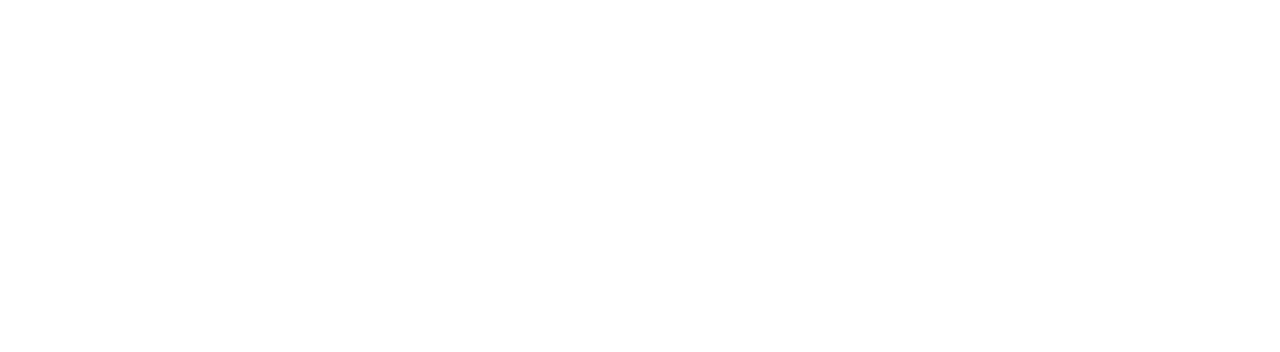
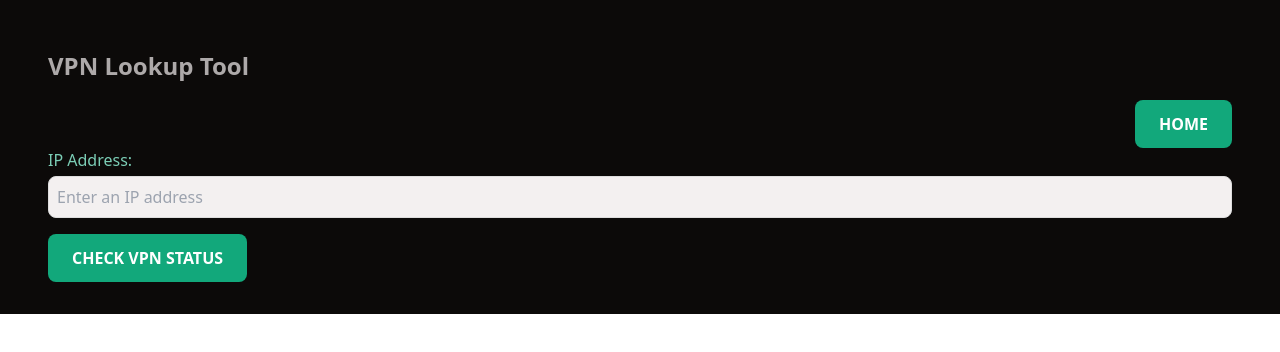
Before and after one commit to sudo-self/NetWise, a Nuxt app: page /VpnVue in a window 1280 px wide. Before the commit this address had no page. Shown: the top 352 px of the page. Built offline with nearby package versions, Linux system fonts and the light colour scheme.

Commit message:
Create VpnVue.vue

```diff
--- /dev/null
+++ b/pages/VpnVue.vue
@@ -0,0 +1,153 @@
+<template>
+  <div class="wrapper">
+    <div class="margins">
+      <h2 class="sub-heading">VPN Lookup Tool</h2>
+
+      <form @submit.prevent="fetchVPNDetails">
+        <div class="mb-4">
+          <div class="flex justify-end mt-4">
+            <router-link to="/" class="home-button">
+              <button class="action-button">Home</button>
+            </router-link>
+          </div>
+          <label class="block mb-1 gradient__text">IP Address:</label>
+          <input
+            type="text"
+            v-model="ipAddress"
+            class="input-field"
+            placeholder="Enter an IP address"
+            required
+          />
+        </div>
+        <button type="submit" class="action-button gradient__button">Check VPN Status</button>
+      </form>
+
+      <div v-if="vpnDetails" class="mt-6">
+        <h3 class="sub-heading">VPN Details for {{ ipAddress }}</h3>
+        <table class="mac-table">
+          <thead>
+            <tr>
+              <th>Property</th>
+              <th>Value</th>
+            </tr>
+          </thead>
+          <tbody>
+            <tr>
+              <td>IP Address</td>
+              <td>{{ vpnDetails.ip }}</td>
+            </tr>
+            <tr>
+              <td>ISP</td>
+              <td>{{ vpnDetails.isp }}</td>
+            </tr>
+            <tr>
+              <td>Country</td>
+              <td>{{ vpnDetails.country }}</td>
+            </tr>
+            <tr>
+              <td>City</td>
+              <td>{{ vpnDetails.city }}</td>
+            </tr>
+            <tr>
+              <td>VPN Status</td>
+              <td>{{ vpnDetails.vpn ? 'Yes' : 'No' }}</td>
+            </tr>
+          </tbody>
+        </table>
+      </div>
+
+      <div v-if="errorMessage" class="error-message mt-4">
+        {{ errorMessage }}
+      </div>
+    </div>
+  </div>
+</template>
+
+<script setup>
+import { ref } from 'vue';
+
+const ipAddress = ref('');
+const vpnDetails = ref(null);
+const errorMessage = ref('');
+
+const fetchVPNDetails = async () => {
+  vpnDetails.value = null;
+  errorMessage.value = '';
+
+  try {
+    const response = await $fetch('/api/vpnLookup', {
+      method: 'POST',
+      body: {
+        ip: ipAddress.value,
+      },
+    });
+
+    if (!response || !response.data) {
+      throw new Error('No VPN details found for this IP address');
+    }
+
+    vpnDetails.value = response.data;
+  } catch (error) {
+    errorMessage.value = error.message || 'An error occurred while fetching VPN details.';
+  }
+};
+</script>
+
+<style scoped>
+/* Add styling similar to your original DNS lookup tool */
+.wrapper {
+  padding: 2rem;
+  background-color: #0c0a09;
+  color: #ada9a9;
+}
+.margins {
+  padding-left: 1rem;
+  padding-right: 1rem;
+}
+.sub-heading {
+  font-size: 1.5rem;
+  font-weight: bold;
+  margin-top: 1rem;
+}
+.input-field {
+  border: 1px solid #ddd;
+  border-radius: 0.5rem;
+  padding: 0.5rem;
+  width: 100%;
+  color: #000;
+  background-color: #f3f0f0;
+}
+.action-button {
+  background-color: #12a87b;
+  color: white;
+  padding: 0.75rem 1.5rem;
+  border-radius: 0.5rem;
+  font-weight: 600;
+  text-transform: uppercase;
+  transition: background-color 0.3s ease;
+}
+.action-button:hover {
+  background-color: #0fcf97;
+}
+.mac-table {
+  width: 100%;
+  border-collapse: collapse;
+}
+th, td {
+  padding: 0.75rem;
+  border-bottom: 1px solid #ddd;
+}
+.error-message {
+  color: red;
+  margin-top: 1rem;
+}
+.gradient__text {
+  background: linear-gradient(90deg, #7bceb6 10%, #12a87b 40%, #0fcf97 60%, #7bceb6 90%);
+  background-clip: text;
+  -webkit-background-clip: text;
+  background-size: 200% auto;
+  color: #000;
+  -webkit-text-fill-color: transparent;
+  animation: shine 1s linear infinite;
+}
+</style>
```
